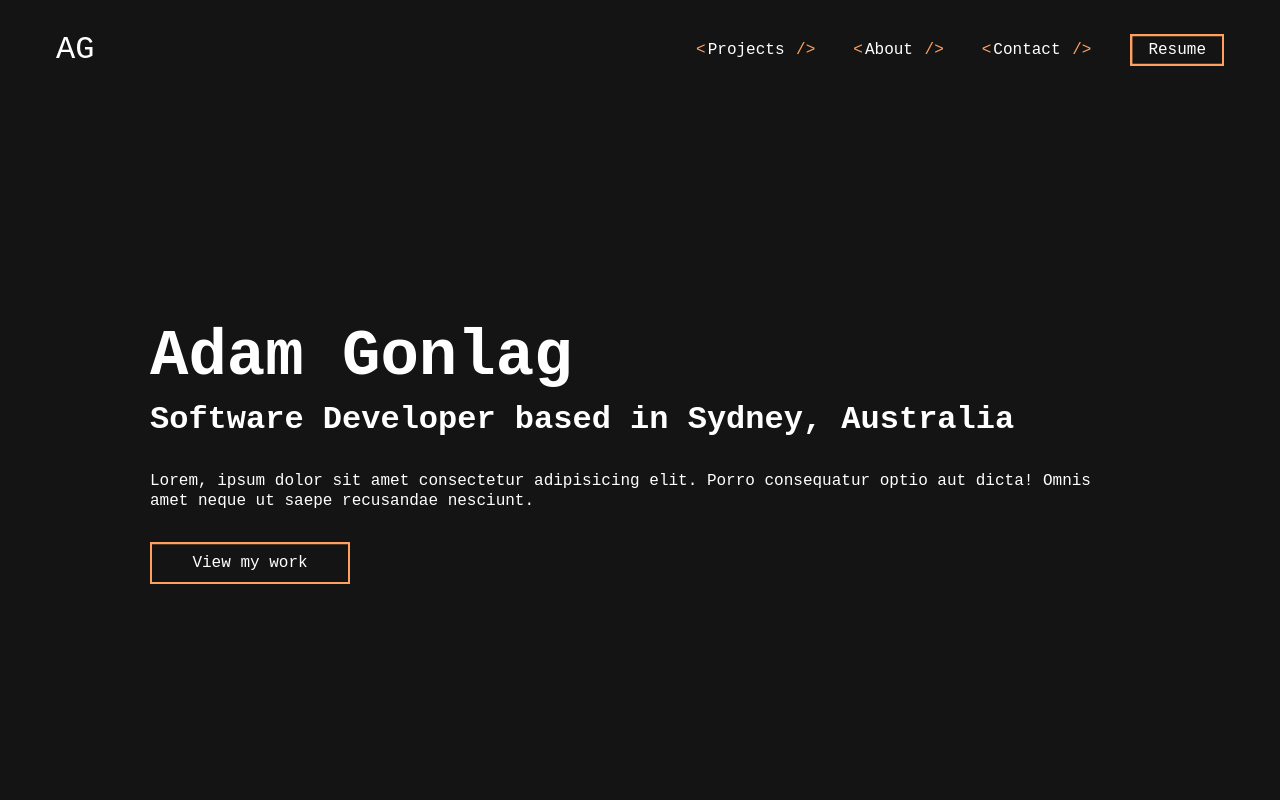
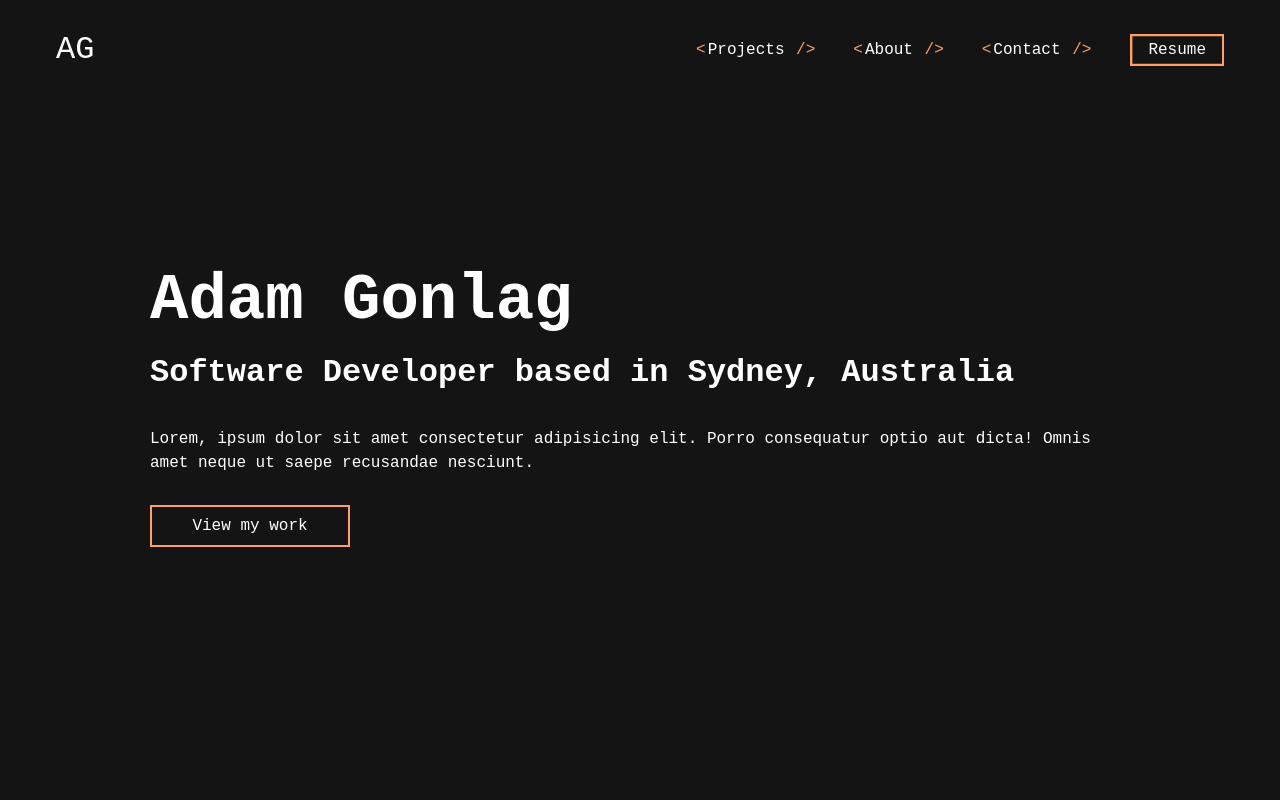
Before and after one commit to adamgonlag/portfolio, a Next.js app: page / in a window 1280 px wide. Shown: the top 800 px of the page. Built offline with nearby package versions, Linux system fonts and the light colour scheme.

Commit message:
hero and navbar layout fixes

```diff
--- a/styles/Button.module.scss
+++ b/styles/Button.module.scss
@@ -1,5 +1,5 @@
 .button {
-  font-family: inherit;
+  font-family: var(--font-mono);
   font-size: inherit;
   position: relative;
   display: inline-block;
@@ -59,6 +59,8 @@
 
   &:hover {
     filter: brightness(1.2);
+    color: black;
+    font-weight: bold;
   }
 }
 
--- a/styles/Hero.module.scss
+++ b/styles/Hero.module.scss
@@ -3,7 +3,8 @@
   display: flex;
   flex-direction: column;
   justify-content: center;
-  height: calc(100vh - var(--nav-height));
+  height: 100vh;
+  line-height: 1.5;
 
   .title {
     font-size: 4em;
--- a/styles/Navbar.module.scss
+++ b/styles/Navbar.module.scss
@@ -3,7 +3,9 @@
   background-color: var(--bg);
   color: var(--text-color);
   padding: 0 3.5rem;
+  width: 100%;
   font-family: var(--font-mono);
+  position: fixed;
   display: flex;
   align-items: center;
   justify-content: center;
```
